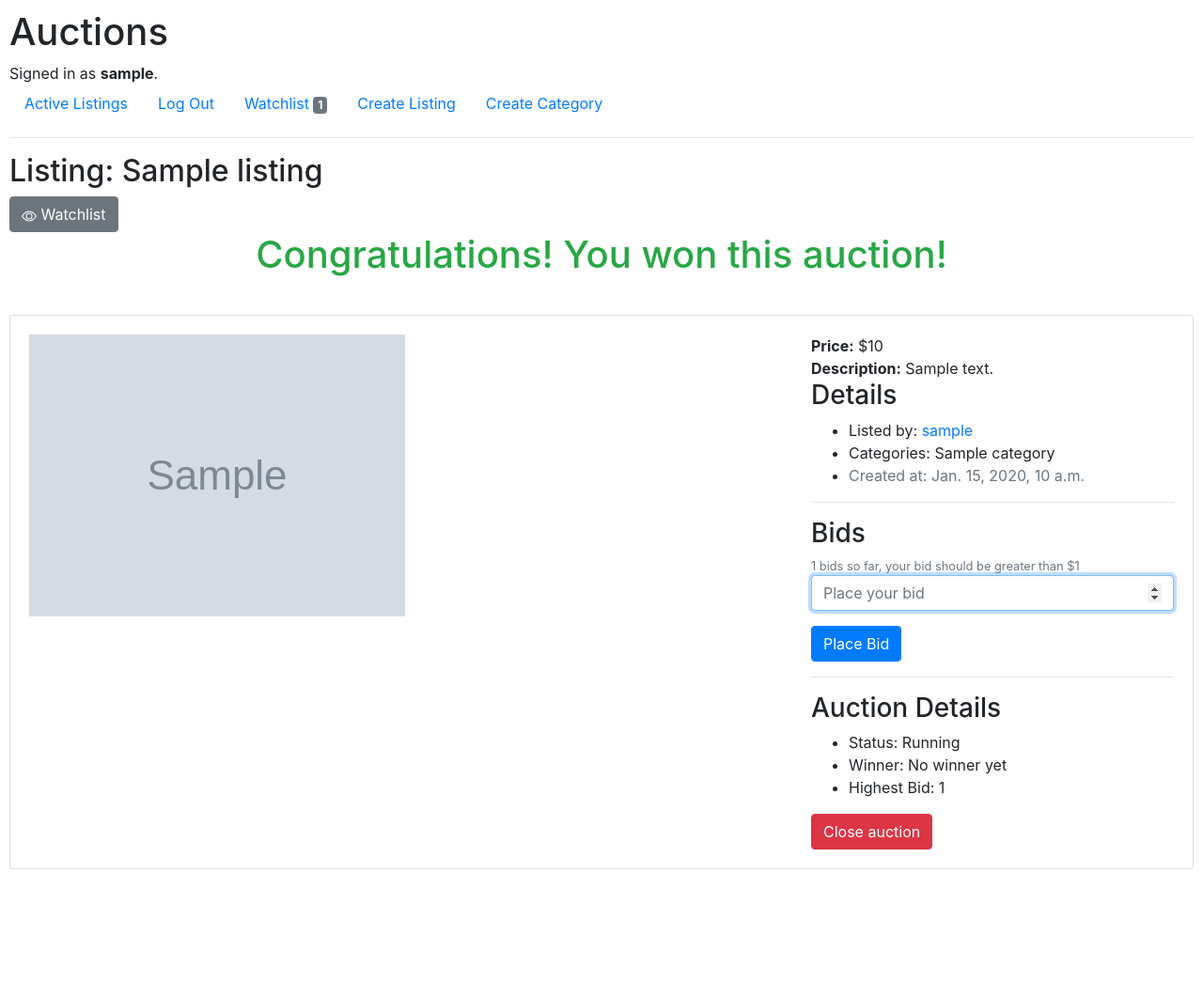
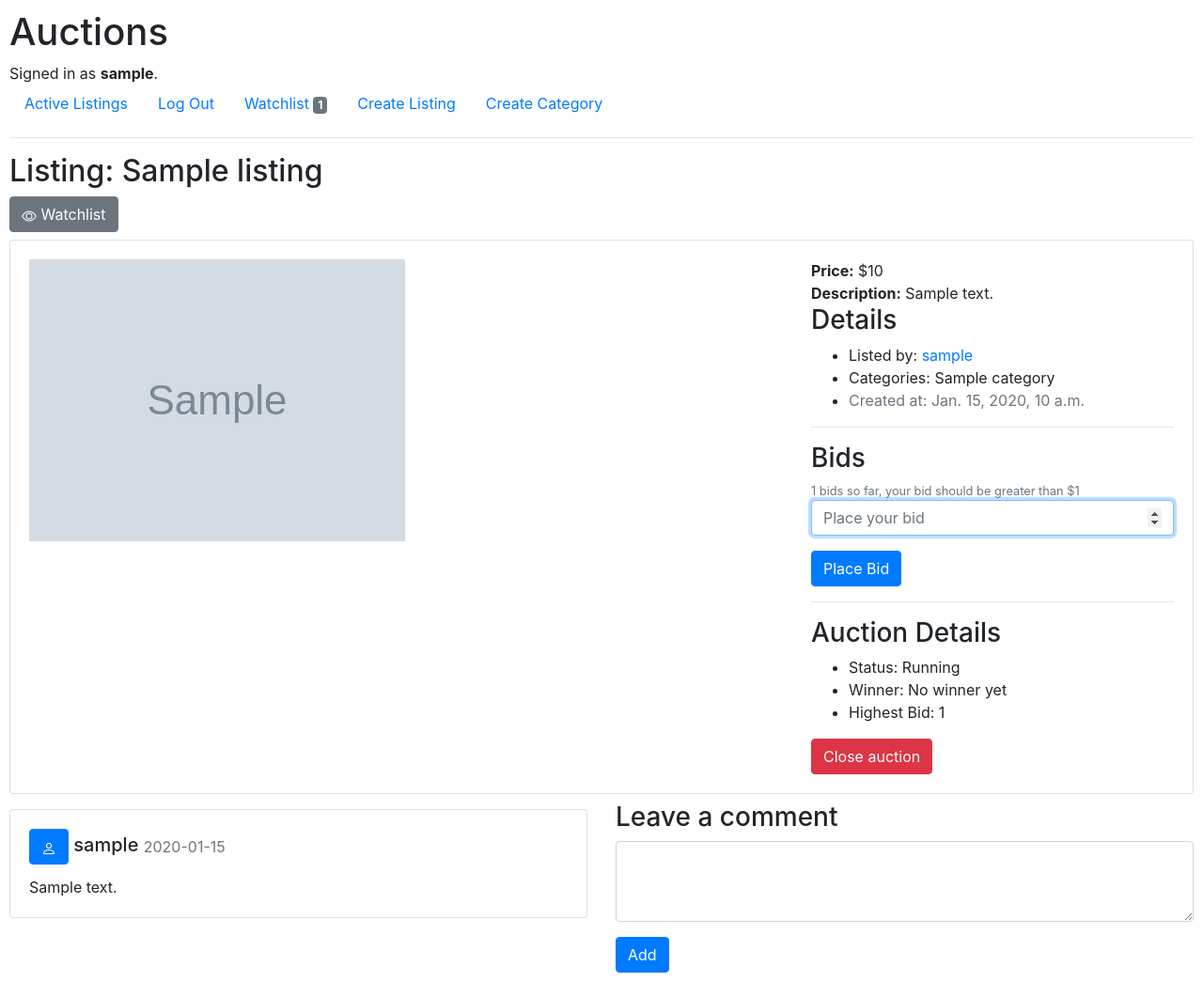
Before and after one commit to mohamedsaad308/commerce, a Django app: page /listing/1 in a window 1280 px wide. Shown: the whole page at 94% size. Before the commit the page ends 925 px from the top, so only its background shows below. Run offline with Django 3.2, Linux system fonts and the light colour scheme; a user stored in the database is signed in; tables that the repository leaves empty hold one stand-in row (values such as "Sample post"); grey boxes marked "Sample" are stand-in pictures; some libraries are stand-ins or nearby versions.

Commit message:
finish with add and show comments

```diff
--- a/auctions/models.py
+++ b/auctions/models.py
@@ -34,7 +34,7 @@ class Bid(models.Model):
         return self.bid_value
 
 class Comment(models.Model):
-    text = models.TextField()
+    text = models.TextField(null=False)
     user = models.ForeignKey(User, on_delete=models.CASCADE, related_name="user_comments")
     listing = models.ForeignKey(Listing, on_delete=models.CASCADE, related_name="listing_comments")
     created_at = models.DateTimeField(auto_now_add=True)
--- a/auctions/templates/auctions/listing.html
+++ b/auctions/templates/auctions/listing.html
@@ -16,7 +16,7 @@
   </svg>
   Watchlist
 </a>
-{% if not list.active and request.user == winner %}
+{% if listing.active == False and request.user == winner %}
 <h1 class="text-center text-success">Congratulations! You won this auction!</h1>
 {% endif %}
 <br />
@@ -61,7 +61,15 @@
         <form action="{% url 'create-bid' listing.id %}" method="post">
           {% csrf_token %}
           <div class="form-group">
-            <input autofocus="" class="form-control" type="number" min="0" name="bid" placeholder="Place your bid" />
+            <input
+              autofocus=""
+              class="form-control"
+              type="number"
+              min="0"
+              name="bid"
+              placeholder="Place your bid"
+              required
+            />
             {% if request.session.message %}
             <small class="text-danger form-text">{{ request.session.message }}</small>
             {% endif %}
@@ -95,4 +103,59 @@
     </div>
   </div>
 </div>
+<div class="comments">
+  <div class="row mt-2">
+    <div class="col-md-6">
+      {% for comment in comments %}
+
+      <div class="card mt-2">
+        <div class="card-body">
+          <h5 class="card-title">
+            <button type="button" class="btn btn-primary">
+              <svg
+                xmlns="http://www.w3.org/2000/svg"
+                width="16"
+                height="16"
+                fill="currentColor"
+                class="bi bi-person"
+                viewBox="0 0 16 16"
+              >
+                <path
+                  d="M8 8a3 3 0 1 0 0-6 3 3 0 0 0 0 6zm2-3a2 2 0 1 1-4 0 2 2 0 0 1 4 0zm4 8c0 1-1 1-1 1H3s-1 0-1-1 1-4 6-4 6 3 6 4zm-1-.004c-.001-.246-.154-.986-.832-1.664C11.516 10.68 10.289 10 8 10c-2.29 0-3.516.68-4.168 1.332-.678.678-.83 1.418-.832 1.664h10z"
+                ></path>
+              </svg>
+            </button>
+            {{ comment.user }}
+            <small class="card-subtitle mb-2 text-muted">{{ comment.created_at|date:"Y-m-d" }}</small>
+          </h5>
+          <p class="card-text">{{ comment.text }}</p>
+        </div>
+      </div>
+      {% endfor %}
+    </div>
+    <div class="col-md-6">
+      <form action="{% url 'create-comment' listing.id %}" method="post">
+        {% csrf_token %}
+        <h3>Leave a comment</h3>
+        <div class="form-group">
+          <textarea
+            class="form-control"
+            id="exampleFormControlTextarea1"
+            rows="3"
+            name="comment"
+            maxlength="300"
+            required
+          ></textarea>
+        </div>
+        {% if request.user.is_authenticated %}
+        <input class="btn btn-primary" type="submit" value="Add" />
+        {% else %}
+        <small class="form-text text-muted">
+          You need to be logged in to add a comment <a href="{% url 'login' %}">Login</a></small
+        >
+        {% endif %}
+      </form>
+    </div>
+  </div>
+</div>
 {% endblock body %}
--- a/auctions/urls.py
+++ b/auctions/urls.py
@@ -13,4 +13,5 @@ urlpatterns = [
     path("listing/<int:id>/watchlist", views.edit_watchlist, name="edit-watchlist"),
     path("listing/<int:id>/create-bid", views.create_bid, name="create-bid"),
     path("listing/<int:id>/close-auction", views.close_auction, name="close-auction"),
+    path("listing/<int:id>/comment", views.create_comment, name="create-comment"),
 ]
--- a/auctions/views.py
+++ b/auctions/views.py
@@ -6,7 +6,7 @@ from django.urls import reverse
 
 from django.contrib.auth.decorators import login_required
 
-from .models import User, Listing, Watchlist, Bid
+from .models import User, Listing, Watchlist, Bid, Comment
 from .forms import CategoryForm, ListingForm
 
 def index(request):
@@ -92,11 +92,12 @@ def add_listing(request):
 
     return render(request, 'auctions/add-listing.html', {'form': form})
 
-@login_required
+
 def show_listing(request, id):
     listing = get_object_or_404(Listing, id=id)
+    comments = listing.listing_comments.all()
     context = {"listing" : listing}
-
+    context['comments'] = comments
     last_bid = listing.listing_bids.order_by('-bid_value').first()
     if last_bid:
         context['last_bid_value'] = last_bid.bid_value
@@ -145,3 +146,11 @@ def close_auction(request, id):
     listing.active = False
     listing.save()
     return redirect('show-listing', id)
+
+@login_required
+def create_comment(request, id):
+    if request.method == "POST":
+        text = request.POST['comment']
+        comment = Comment(text=text, user=request.user, listing_id=id)
+        comment.save()
+        return redirect('show-listing', id)
```
